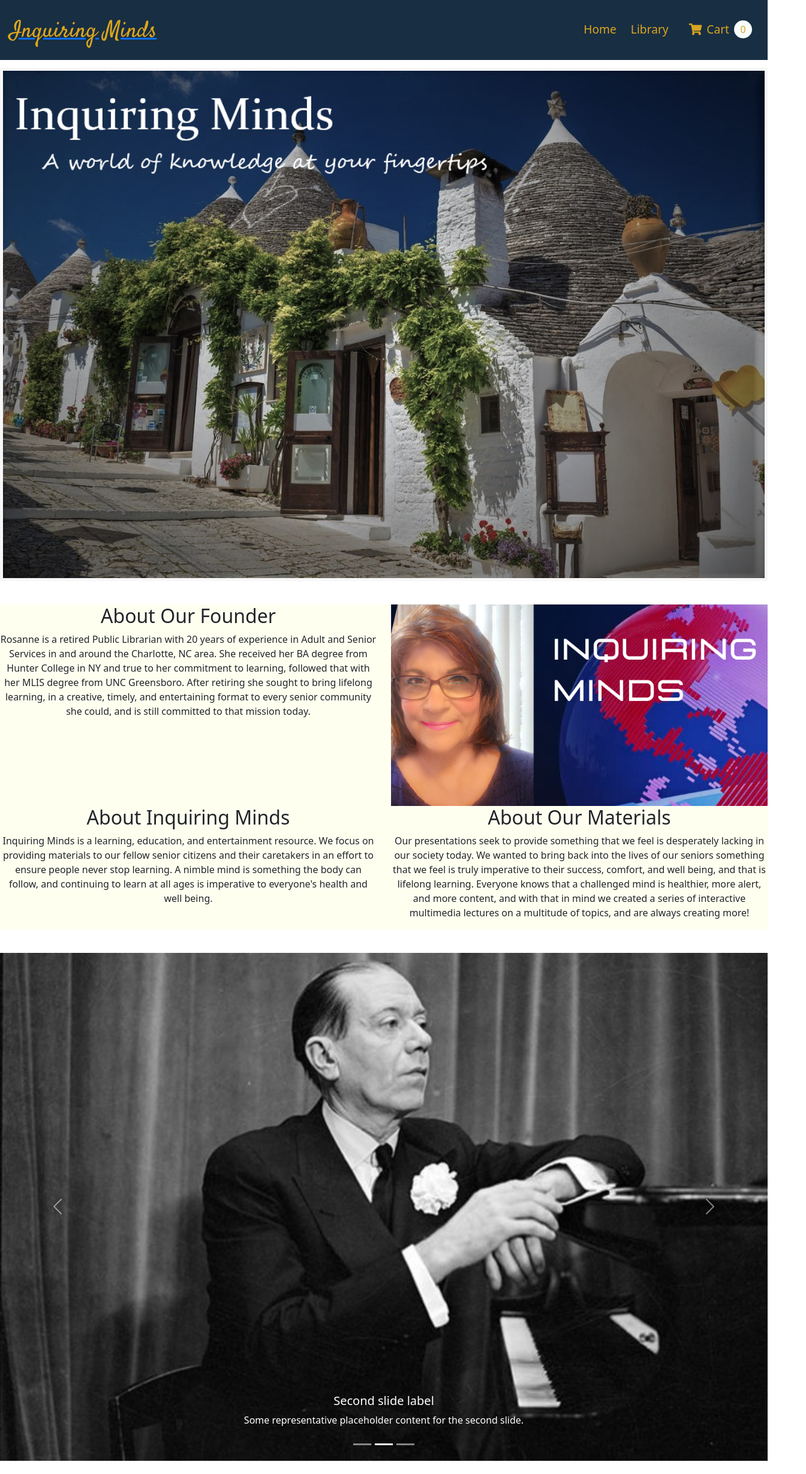
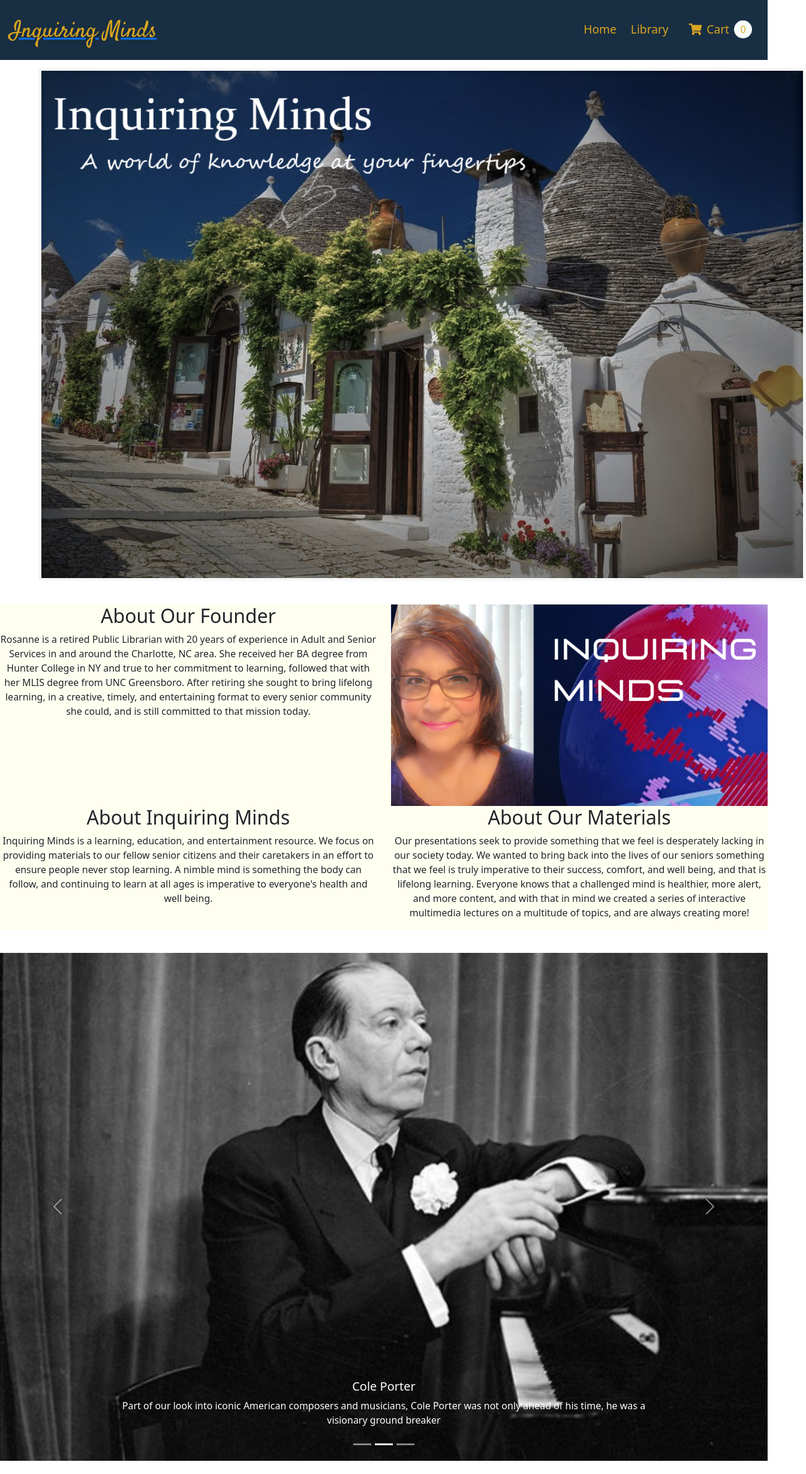
Before and after one commit to boylepeter/inquiringminds, a React (Create React App) app in the folder front/: page / in a window 1280 px wide. Shown: the top 2458 px of the page at 60% size, 1344 px wide, since content can reach past the window. Built offline with nearby package versions, Linux system fonts and the light colour scheme; grey boxes are pictures that could not be loaded.

Commit message:
add slideshow text, add mainLogo formatting

```diff
--- a/front/src/components/Carousel.js
+++ b/front/src/components/Carousel.js
@@ -16,22 +16,22 @@ const Slider = () => {
     <div class="carousel-item active">
       <img src={China} class="d-block w-100" alt="..." />
       <div class="carousel-caption d-none d-md-block">
-        <h5>First slide label</h5>
-        <p>Some representative placeholder content for the first slide.</p>
+        <h5>China: A Land of Wonder</h5>
+        <p>A brief but surprisingly in depth look at the country, history, and people of the Red Dragon</p>
       </div>
     </div>
     <div class="carousel-item">
       <img src={Cole} class="d-block w-100" alt="..." />
       <div class="carousel-caption d-none d-md-block">
-        <h5>Second slide label</h5>
-        <p>Some representative placeholder content for the second slide.</p>
+        <h5>Cole Porter</h5>
+        <p>Part of our look into iconic American composers and musicians, Cole Porter was not only ahead of his time, he was a visionary ground breaker</p>
       </div>
     </div>
     <div class="carousel-item">
       <img src={Spain} class="d-block w-100" alt="..." />
       <div class="carousel-caption d-none d-md-block">
-        <h5>Third slide label</h5>
-        <p>Some representative placeholder content for the third slide.</p>
+        <h5>Spain</h5>
+        <p>Spain has a rich history, fascinating people, and beautiful country, we set out to have a look at all Spain has to offer</p>
       </div>
     </div>
   </div>
--- a/front/src/index.css
+++ b/front/src/index.css
@@ -13,3 +13,10 @@ img {
     width: 100%;
     object-fit: contain;
 }
+
+.mainLogo {
+    margin-top: 4%;
+    border: thick solid #f7f7f7;
+    margin-left: 5%;
+    max-width: 90%;
+  }
```
